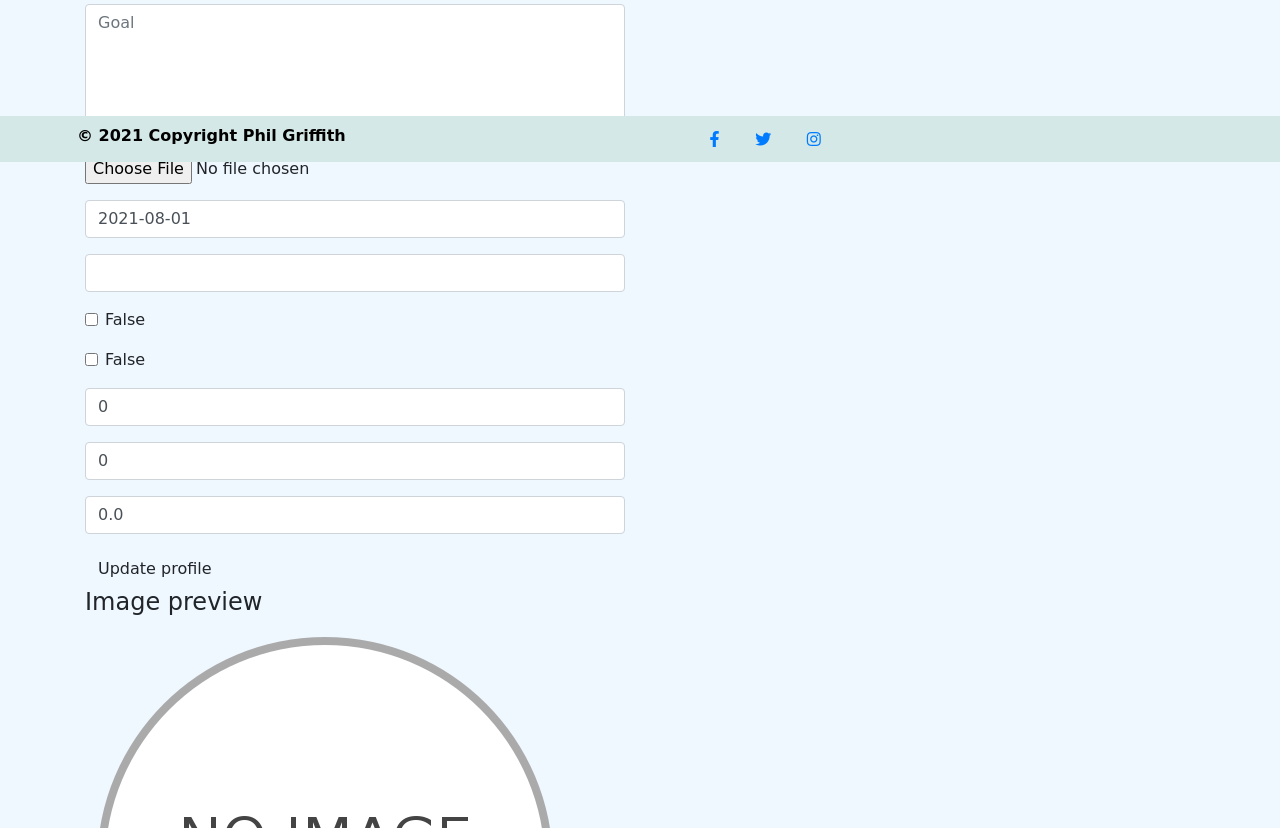
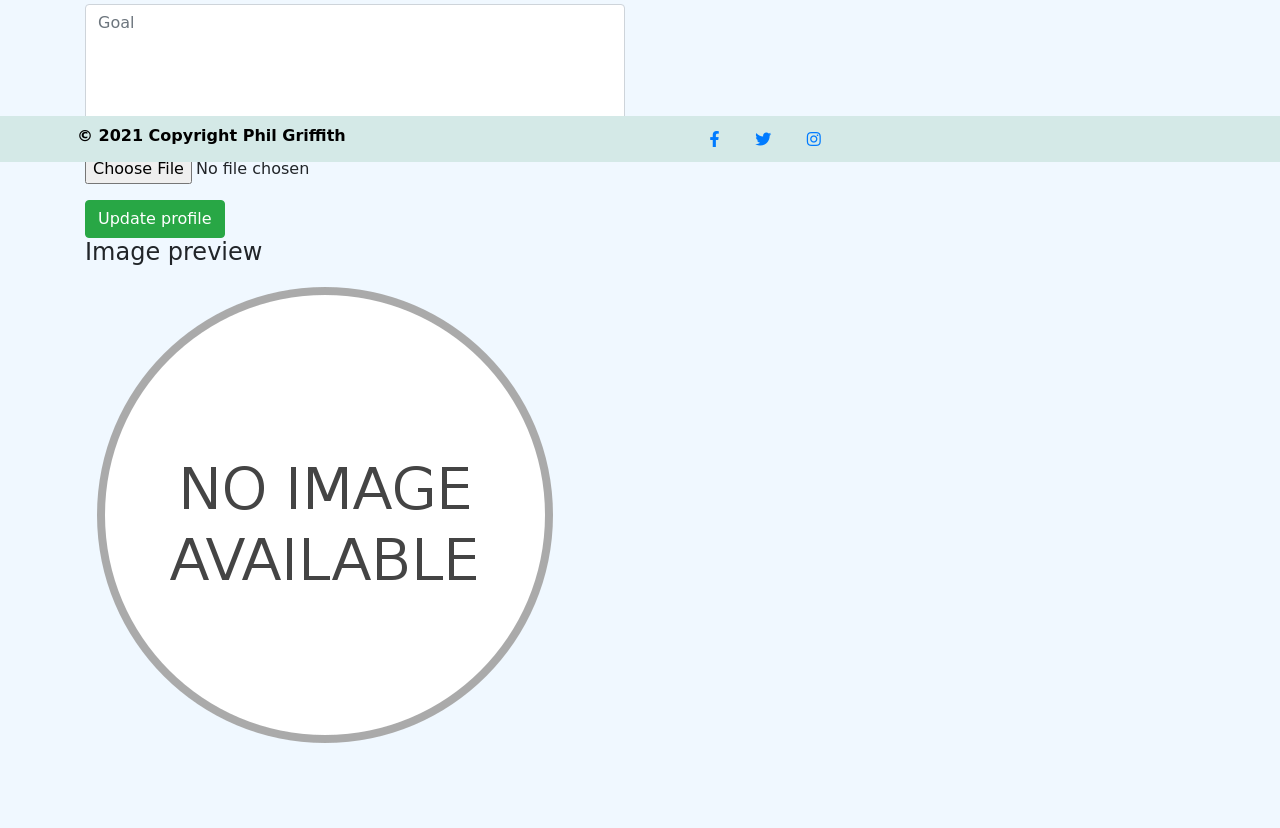
Before and after one commit to Code-Institute-Submissions/phil-griffith-fitness_for_all_AugResub, a Django app: page /profiles/edit/ in a window 1280 px wide. Shown: the part 638-1466 px from the top of the page. After the commit the page ends 1381 px from the top, so only its background shows below. Run offline with Django 3.2, Linux system fonts and the light colour scheme; the visitor is signed in with stand-in values (Sample User, id 1); data comes from the database, SQL or seed files in the repository; parts of the project's set-up code (start-up, migrations or seed data) failed here and were passed over; some libraries are stand-ins or nearby versions; some web fonts are replaced.

Commit message:
Fix non editable fields displaying on edit profile form

```diff
--- a/profiles/forms.py
+++ b/profiles/forms.py
@@ -11,7 +11,7 @@ class UserProfileForm(forms.ModelForm):
 
     class Meta:
         model = UserProfile
-        exclude = ('user',)
+        exclude = ('user', 'date_joined', 'membership_expiry_date', 'expired_full_member', 'membership_level', 'membership_level_selected','membership_fee_due', 'full_member' )
         # https://stackoverflow.com/questions/8761106/how-can-i-get-a-textarea-from-modelmodelform
         widgets = {
             'goal': forms.Textarea(attrs={'cols': 80, 'rows': 5}),
--- a/profiles/templates/profiles/edit_profile.html
+++ b/profiles/templates/profiles/edit_profile.html
@@ -24,7 +24,7 @@
                 <form enctype="multipart/form-data" action="{% url 'edit_profile' %}" method="POST" id="profile-update-form">
                     {% csrf_token %}
                     {{ form|crispy }}
-                    <button class="btn">Update profile</button>
+                    <button class="btn btn-success">Update profile</button>
                     <h4>Image preview</h4>
                         {% if profile.profile_pic %}
                             <img src="{{ profile.profile_pic.url }}" alt="Profile picture">
```
